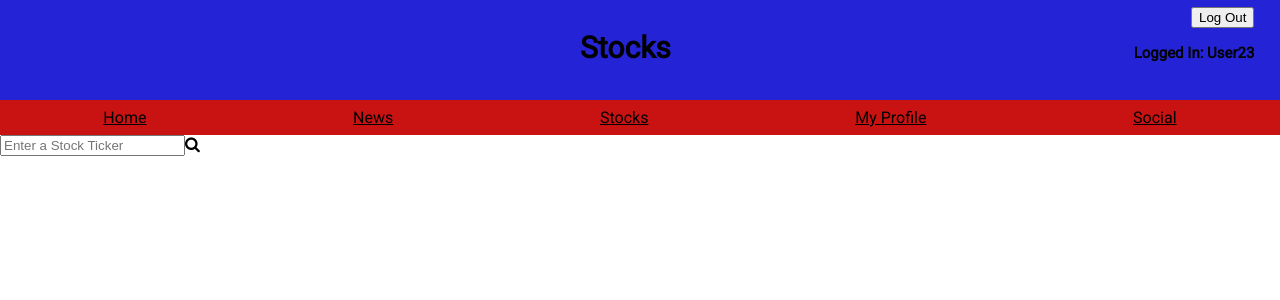
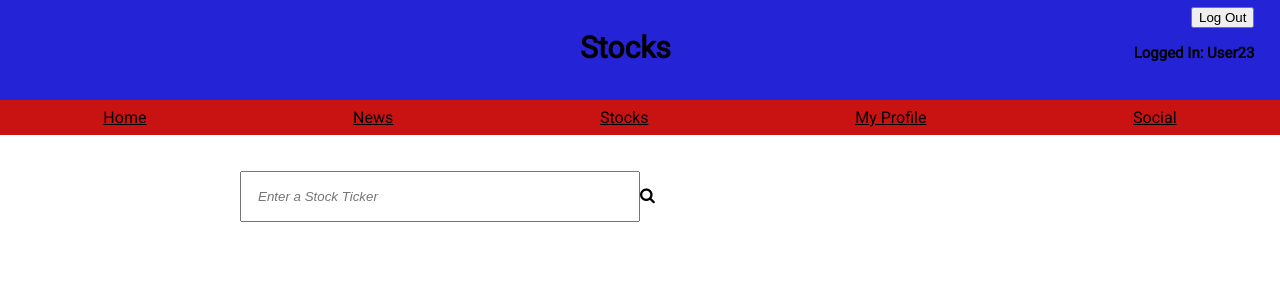
Before and after one commit to dls197/StockApp, a React (Create React App) app in the folder marketview/: page /stocks in a window 1280 px wide. Shown: the top 300 px of the page. Built offline with nearby package versions, Linux system fonts and the light colour scheme; no server answers.

Commit message:
styled the search bar in stocks

```diff
--- a/marketview/src/components/Stocks.js
+++ b/marketview/src/components/Stocks.js
@@ -1,6 +1,7 @@
 import React, { useState } from 'react'
 import Header from './Header'
 import Navbar from './Navbar'
+import '../css/Stocks.css';
 
 
 function Stocks({ logOut, username }) {
@@ -12,7 +13,8 @@ function Stocks({ logOut, username }) {
             <Header title = "Stocks" username = {username} logOut = {logOut} />
             <Navbar />
             <body>
-                <div className = {"stocksSearch"}>
+                <div className = {"searchContainer"}>
+                    <div className = {"inputBox"}>
                       <input
                          type = "text"
                          placeholder = "Enter a Stock Ticker"
@@ -22,6 +24,7 @@ function Stocks({ logOut, username }) {
                      />
                         <i class="fa fa-search" aria-hidden="true"/>
                     </div>
+                </div>
             </body>
         </div>
     )
--- /dev/null
+++ b/marketview/src/css/Stocks.css
@@ -0,0 +1,18 @@
+.searchContainer {
+    margin: 36px auto;
+    width: 100%;
+    max-width: 800px;
+}
+
+.inputBox {
+    position: relative;
+}
+
+.searchContainer input {
+    width: 50%;
+    padding: 16px;
+    font-size: 36 px;
+    font-style: italic;
+    box-sizing: border-box;
+    outline: none;
+}
```
Lines whose indentation alone changed are shown as unchanged.
